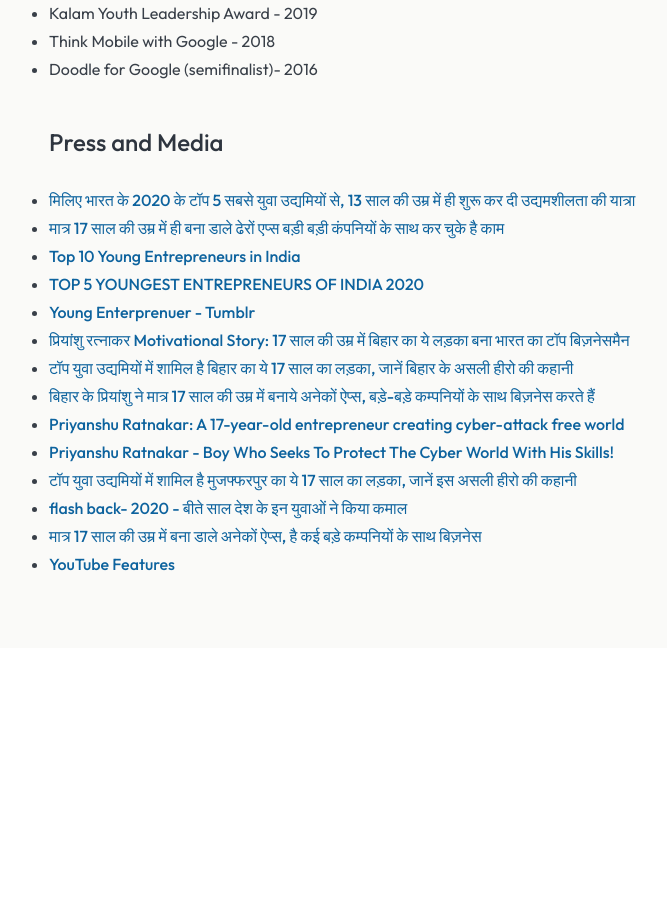
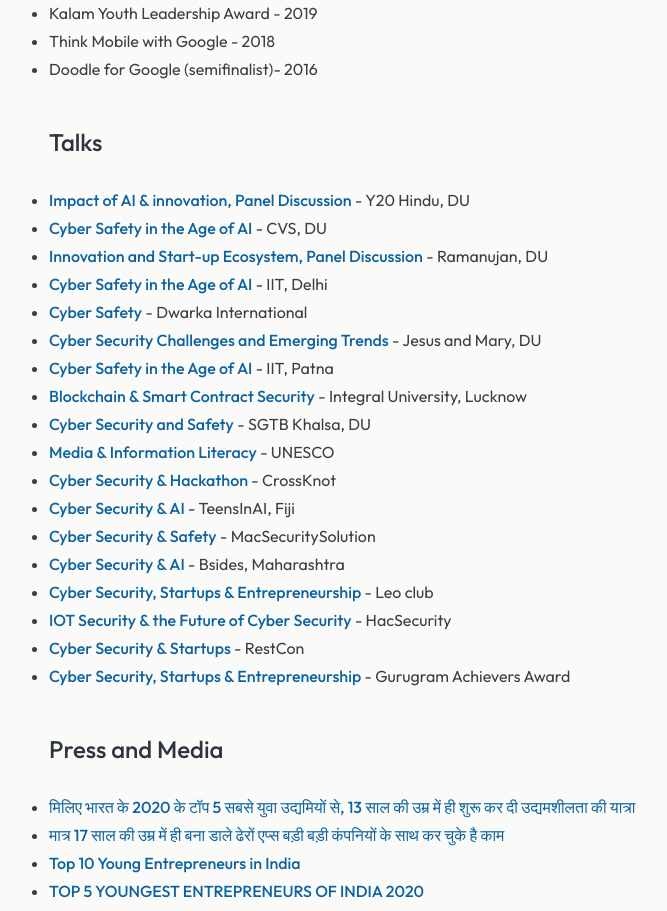
Before and after one commit to priyanshuratnakar/ratnakar.xyz, a Next.js app: page /walloffame in a window 1280 px wide. Shown: the part 1200-2111 px from the top of the page, without its empty margins (276-943 px from the left). Before the commit the page ends 1848 px from the top, so only its background shows below. Built offline with nearby package versions, Linux system fonts and the light colour scheme.

Commit message:
wall of fame updated
all talks and publics sessions added

```diff
--- a/pages/walloffame.tsx
+++ b/pages/walloffame.tsx
@@ -87,6 +87,193 @@
               <li>Kalam Youth Leadership Award - 2019</li>
               <li>Think Mobile with Google - 2018</li>
               <li>Doodle for Google (semifinalist)- 2016</li>
+            </ul>
+            </Text>
+            </Flex>
+
+            </Flex>
+
+            <Flex gap={"30px"} flexDir={"column"}>
+            <Text
+              fontSize={["21px", "21px", "24px"]}
+              lineHeight={"28px"}
+              fontWeight={"500"}
+              opacity={"100%"}
+            >
+            Talks
+            </Text>
+            <Flex
+              flexDir={"column"}
+              gap={"20px"}
+              fontSize={["14px", "14px", "16px"]}
+              lineHeight={"28px"}
+              fontWeight={"normal"}
+              opacity={"95%"}
+            >
+            <Text>
+              <ul>
+              <li>
+                <a
+                href="https://www.instagram.com/p/C0QhoaGSyr1/?utm_source=ig_web_copy_link&igshid=MzRlODBiNWFlZA=="
+                target={"_blank"}
+                rel={"noreferrer"}
+                style={{ color: "#005B99", fontWeight: "500" }}>
+                Impact of AI & innovation, Panel Discussion
+                </a>  - Y20 Hindu, DU
+              </li>
+              <li>
+                  <a
+                  href="https://www.instagram.com/p/C0BCz-SyYGB/?utm_source=ig_web_copy_link&igshid=MzRlODBiNWFlZA=="
+                  target="_blank"
+                  rel="noreferrer"
+                  style={{ color: "#005B99", fontWeight: "500" }}>
+                  Cyber Safety in the Age of AI
+                  </a>  - CVS, DU
+              </li>
+              <li>
+                  <a
+                  href="#"
+                  target="_blank"
+                  rel="noreferrer"
+                  style={{ color: "#005B99", fontWeight: "500" }}>
+                  Innovation and Start-up Ecosystem, Panel Discussion
+                  </a> - Ramanujan, DU
+              </li>
+              <li>
+                  <a
+                  href="https://www.instagram.com/p/CuCjcVry_QJ/?utm_source=ig_web_copy_link&igshid=MzRlODBiNWFlZA=="
+                  target="_blank"
+                  rel="noreferrer"
+                  style={{ color: "#005B99", fontWeight: "500" }}>
+                  Cyber Safety in the Age of AI
+                  </a> - IIT, Delhi
+              </li>
+              <li>
+                  <a
+                  href="https://www.instagram.com/p/Co9bGY3Stfl/?utm_source=ig_web_copy_link&igshid=MzRlODBiNWFlZA=="
+                  target="_blank"
+                  rel="noreferrer"
+                  style={{ color: "#005B99", fontWeight: "500" }}>
+                  Cyber Safety
+                  </a> - Dwarka International
+              </li>
+              <li>
+                  <a
+                  href="https://www.instagram.com/p/CopShD2BfZC/?utm_source=ig_web_copy_link&igshid=MzRlODBiNWFlZA=="
+                  target="_blank"
+                  rel="noreferrer"
+                  style={{ color: "#005B99", fontWeight: "500" }}>
+                  Cyber Security Challenges and Emerging Trends
+                  </a> - Jesus and Mary, DU
+              </li>
+              <li>
+                  <a
+                  href="https://youtu.be/wvBYthych74?si=GHmSjw-vzlZRRskY"
+                  target="_blank"
+                  rel="noreferrer"
+                  style={{ color: "#005B99", fontWeight: "500" }}>
+                  Cyber Safety in the Age of AI
+                  </a> - IIT, Patna
+              </li>
+              <li>
+                  <a
+                  href="https://www.instagram.com/p/CoueR-hNK8G/?utm_source=ig_web_copy_link&igshid=MzRlODBiNWFlZA=="
+                  target="_blank"
+                  rel="noreferrer"
+                  style={{ color: "#005B99", fontWeight: "500" }}>
+                  Blockchain & Smart Contract Security
+                  </a> - Integral University, Lucknow
+              </li>
+              <li>
+                  <a
+                  href="https://www.instagram.com/p/CfWLePbjzQf/?utm_source=ig_web_copy_link&igshid=MzRlODBiNWFlZA=="
+                  target="_blank"
+                  rel="noreferrer"
+                  style={{ color: "#005B99", fontWeight: "500" }}>
+                  Cyber Security and Safety
+                  </a> - SGTB Khalsa, DU
+              </li>
+              <li>
+                  <a
+                  href="https://www.instagram.com/p/CcYlKD3hdQ9/?utm_source=ig_web_copy_link&igshid=MzRlODBiNWFlZA=="
+                  target="_blank"
+                  rel="noreferrer"
+                  style={{ color: "#005B99", fontWeight: "500" }}>
+                  Media & Information Literacy
+                  </a> - UNESCO
+              </li>
+               <li>
+                  <a
+                  href="https://www.instagram.com/p/CcVuNCbhuHw/?utm_source=ig_web_copy_link&igshid=MzRlODBiNWFlZA=="
+                  target="_blank"
+                  rel="noreferrer"
+                  style={{ color: "#005B99", fontWeight: "500" }}>
+                  Cyber Security & Hackathon
+                  </a> - CrossKnot
+              </li>
+              <li>
+                  <a
+                  href="https://www.youtube.com/watch?v=rhWyt68yuI0"
+                  target="_blank"
+                  rel="noreferrer"
+                  style={{ color: "#005B99", fontWeight: "500" }}>
+                  Cyber Security & AI
+                  </a> - TeensInAI, Fiji
+              </li>
+              <li>
+                  <a
+                  href="https://www.instagram.com/p/CIQz_AJsccq/?utm_source=ig_web_copy_link&igshid=MzRlODBiNWFlZA=="
+                  target="_blank"
+                  rel="noreferrer"
+                  style={{ color: "#005B99", fontWeight: "500" }}>
+                  Cyber Security & Safety
+                  </a> - MacSecuritySolution
+              </li>
+              <li>
+                  <a
+                  href="https://www.youtube.com/watch?v=NqvNFwa0hQc&t=1s"
+                  target="_blank"
+                  rel="noreferrer"
+                  style={{ color: "#005B99", fontWeight: "500" }}>
+                  Cyber Security & AI
+                  </a> - Bsides, Maharashtra
+              </li>
+              <li>
+                  <a
+                  href="https://www.facebook.com/Priyanshuratnakarofficial/posts/pfbid0tq4aefmTjS4DpuXfHjZSCXhfGfTTY5pBYdoPkh9Miw73KqX2Mw71bN8qGn7Lbbnbl"
+                  target="_blank"
+                  rel="noreferrer"
+                  style={{ color: "#005B99", fontWeight: "500" }}>
+                  Cyber Security, Startups & Entrepreneurship
+                  </a> - Leo club
+              </li>
+              <li>
+                  <a
+                  href="https://www.youtube.com/watch?v=R22-7xCjIRE"
+                  target="_blank"
+                  rel="noreferrer"
+                  style={{ color: "#005B99", fontWeight: "500" }}>
+                  IOT Security & the Future of Cyber Security
+                  </a> - HacSecurity
+              </li>
+              <li>
+                  <a
+                  href="https://www.youtube.com/watch?v=igd_BRgBdKQ"
+                  target="_blank"
+                  rel="noreferrer"
+                  style={{ color: "#005B99", fontWeight: "500" }}>
+                  Cyber Security & Startups
+                  </a> - RestCon
+              </li>
+              <li>
+                  <a
+                  href="https://www.instagram.com/p/B2TpTxWHRQo/?utm_source=ig_web_copy_link&igshid=MzRlODBiNWFlZA=="
+                  target="_blank"
+                  rel="noreferrer"
+                  style={{ color: "#005B99", fontWeight: "500" }}>
+                  Cyber Security, Startups & Entrepreneurship
+                  </a> - Gurugram Achievers Award
+              </li>
             </ul>
             </Text>
             </Flex>
```
